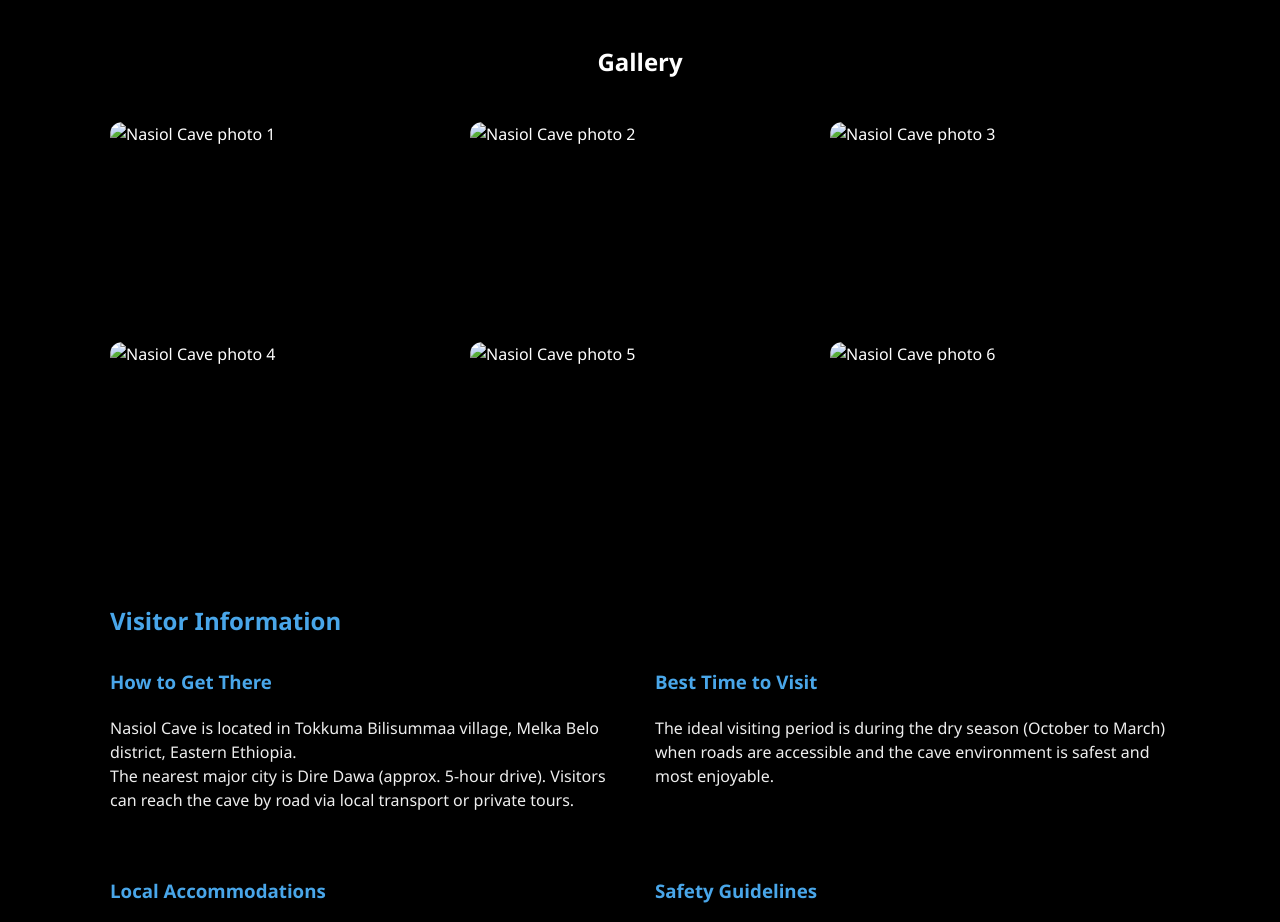
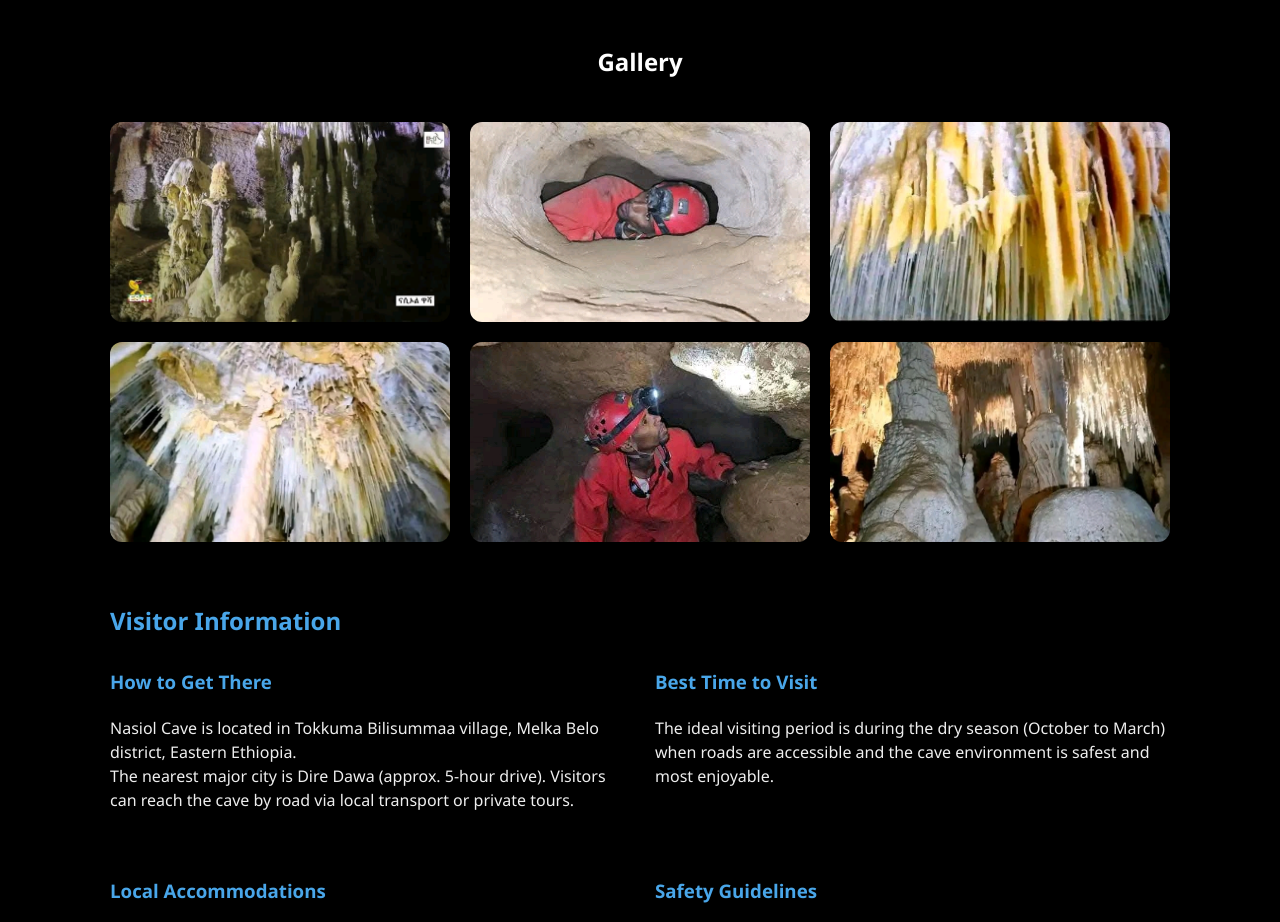
Before and after one commit to Aliyi01/NasiolCaveOromia, a plain HTML site: page Index.html in a window 1280 px wide. Shown: the part 1500-2422 px from the top of the page. Drawn offline with Linux system fonts and the light colour scheme.

Commit message:
Index.html

```diff
--- a/Index.html
+++ b/Index.html
@@ -351,12 +351,12 @@
   <section id="gallery">
     <h2>Gallery</h2>
     <div class="gallery-grid">
-      <img src="Gallery/G.jpg" alt="Nasiol Cave photo 1" />
-      <img src="Gallery/G1.jpg" alt="Nasiol Cave photo 2" />
-      <img src="Gallery/G2.jpg" alt="Nasiol Cave photo 3" />
-      <img src="Gallery/G4.jpg" alt="Nasiol Cave photo 4" />
-      <img src="Gallery/G5.jpg" alt="Nasiol Cave photo 5" />
-      <img src="Gallery/G6.jpg" alt="Nasiol Cave photo 6" />
+      <img src="G.jpg" alt="Nasiol Cave photo 1" />
+      <img src="G1.jpg" alt="Nasiol Cave photo 2" />
+      <img src="G2.jpg" alt="Nasiol Cave photo 3" />
+      <img src="G4.jpg" alt="Nasiol Cave photo 4" />
+      <img src="G5.jpg" alt="Nasiol Cave photo 5" />
+      <img src="G6.jpg" alt="Nasiol Cave photo 6" />
     </div>
   </section>
 <!-- Visitor Information Section -->
```
